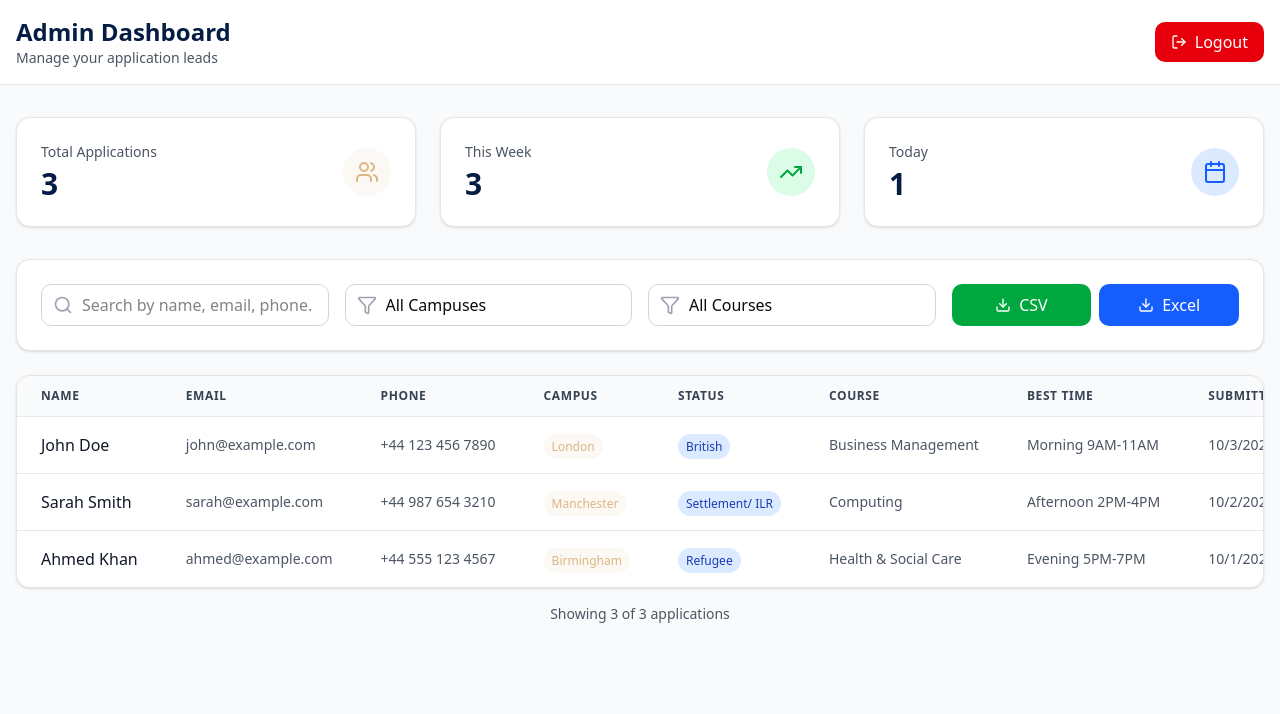
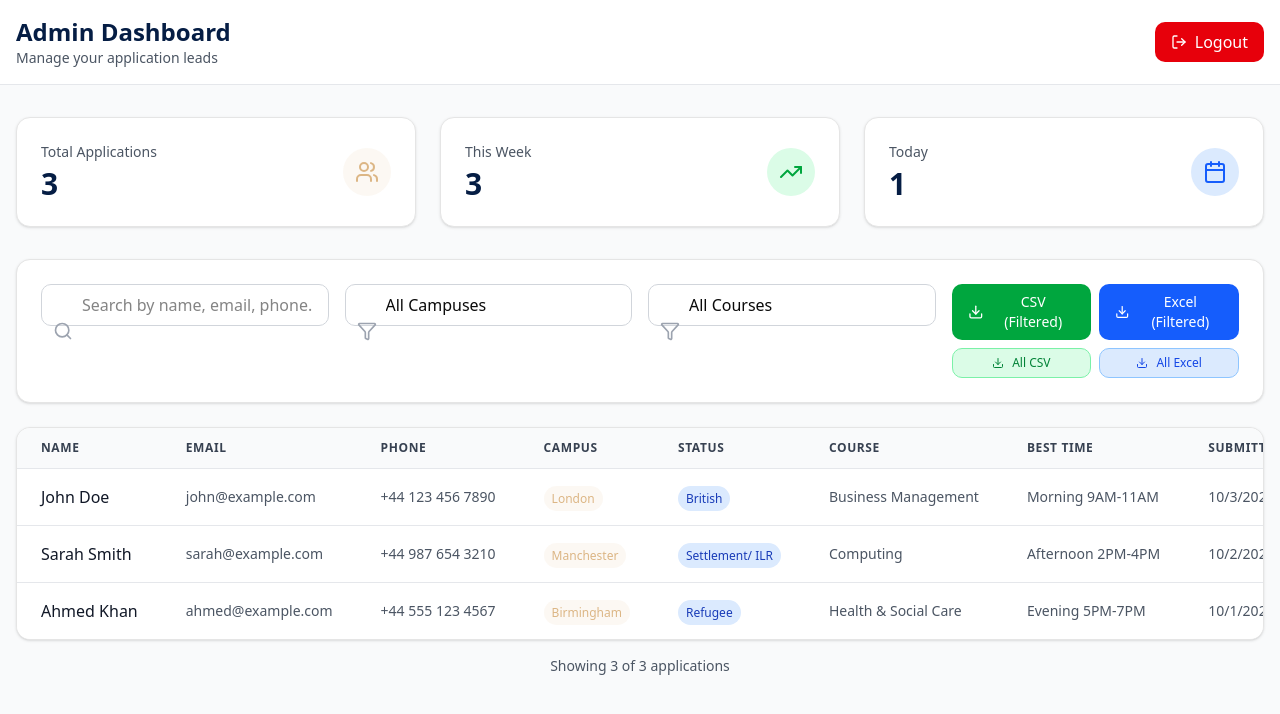
Before and after one commit to junechakma/wexford-educare, a Next.js app: page /admin/dashboard in a window 1280 px wide. Shown: the top 714 px of the page. Built offline with nearby package versions, Linux system fonts and the light colour scheme; no server answers; sample sign-in values are in the browser's storage.

Commit message:
filtered added

```diff
--- a/app/(backend)/admin/dashboard/page.tsx
+++ b/app/(backend)/admin/dashboard/page.tsx
@@ -109,7 +109,9 @@ export default function AdminDashboard() {
     router.push("/admin/login");
   };
 
-  const exportToCSV = () => {
+  const exportToCSV = (applyFilters: boolean = true) => {
+    const dataToExport = applyFilters ? filteredApplications : applications;
+
     const headers = [
       "Name",
       "Email",
@@ -124,7 +126,7 @@ export default function AdminDashboard() {
 
     const csvContent = [
       headers.join(","),
-      ...filteredApplications.map((app) =>
+      ...dataToExport.map((app) =>
         [
           `"${app.name}"`,
           `"${app.email}"`,
@@ -143,9 +145,10 @@ export default function AdminDashboard() {
     const link = document.createElement("a");
     const url = URL.createObjectURL(blob);
     link.setAttribute("href", url);
+    const filterSuffix = applyFilters && (searchTerm || filterCampus !== 'all' || filterCourse !== 'all') ? '_filtered' : '';
     link.setAttribute(
       "download",
-      `applications_${new Date().toISOString().split("T")[0]}.csv`
+      `applications_${new Date().toISOString().split("T")[0]}${filterSuffix}.csv`
     );
     link.style.visibility = "hidden";
     document.body.appendChild(link);
@@ -153,7 +156,9 @@ export default function AdminDashboard() {
     document.body.removeChild(link);
   };
 
-  const exportToExcel = () => {
+  const exportToExcel = (applyFilters: boolean = true) => {
+    const dataToExport = applyFilters ? filteredApplications : applications;
+
     // For Excel export, we'll use CSV format with .xlsx extension
     // In a real app, you'd use a library like xlsx or exceljs
     const headers = [
@@ -170,7 +175,7 @@ export default function AdminDashboard() {
 
     const csvContent = [
       headers.join("\t"),
-      ...filteredApplications.map((app) =>
+      ...dataToExport.map((app) =>
         [
           app.name,
           app.email,
@@ -191,9 +196,10 @@ export default function AdminDashboard() {
     const link = document.createElement("a");
     const url = URL.createObjectURL(blob);
     link.setAttribute("href", url);
+    const filterSuffix = applyFilters && (searchTerm || filterCampus !== 'all' || filterCourse !== 'all') ? '_filtered' : '';
     link.setAttribute(
       "download",
-      `applications_${new Date().toISOString().split("T")[0]}.xls`
+      `applications_${new Date().toISOString().split("T")[0]}${filterSuffix}.xls`
     );
     link.style.visibility = "hidden";
     document.body.appendChild(link);
@@ -355,21 +361,43 @@ export default function AdminDashboard() {
             </div>
 
             {/* Export Buttons */}
+            <div className="flex flex-col gap-2">
               <div className="flex gap-2">
                 <button
-                onClick={exportToCSV}
-                className="flex-1 flex items-center justify-center gap-2 px-4 py-2 bg-green-600 text-white rounded-lg hover:bg-green-700 transition-colors"
+                  onClick={() => exportToCSV(true)}
+                  className="flex-1 flex items-center justify-center gap-2 px-4 py-2 bg-green-600 text-white rounded-lg hover:bg-green-700 transition-colors text-sm"
+                  title="Export filtered results to CSV"
                 >
                   <Download className="w-4 h-4" />
-                CSV
+                  CSV (Filtered)
                 </button>
                 <button
-                onClick={exportToExcel}
-                className="flex-1 flex items-center justify-center gap-2 px-4 py-2 bg-blue-600 text-white rounded-lg hover:bg-blue-700 transition-colors"
+                  onClick={() => exportToExcel(true)}
+                  className="flex-1 flex items-center justify-center gap-2 px-4 py-2 bg-blue-600 text-white rounded-lg hover:bg-blue-700 transition-colors text-sm"
+                  title="Export filtered results to Excel"
                 >
                   <Download className="w-4 h-4" />
-                Excel
+                  Excel (Filtered)
                 </button>
+              </div>
+              <div className="flex gap-2">
+                <button
+                  onClick={() => exportToCSV(false)}
+                  className="flex-1 flex items-center justify-center gap-2 px-3 py-1.5 bg-green-100 text-green-700 border border-green-300 rounded-lg hover:bg-green-200 transition-colors text-xs"
+                  title="Export all results to CSV"
+                >
+                  <Download className="w-3 h-3" />
+                  All CSV
+                </button>
+                <button
+                  onClick={() => exportToExcel(false)}
+                  className="flex-1 flex items-center justify-center gap-2 px-3 py-1.5 bg-blue-100 text-blue-700 border border-blue-300 rounded-lg hover:bg-blue-200 transition-colors text-xs"
+                  title="Export all results to Excel"
+                >
+                  <Download className="w-3 h-3" />
+                  All Excel
+                </button>
+              </div>
             </div>
           </div>
         </Card>
```
Lines whose indentation alone changed are shown as unchanged.
